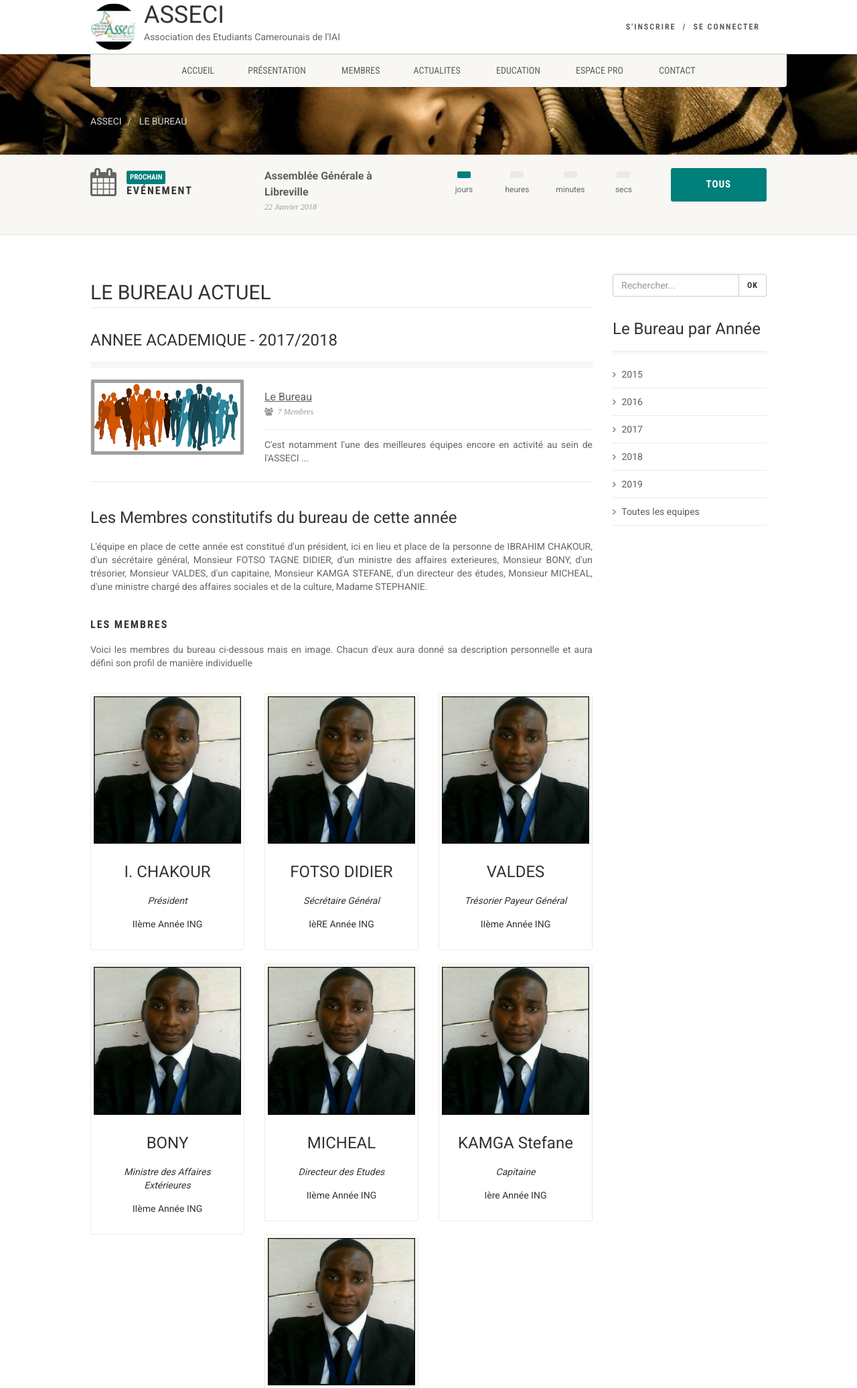
After one commit to yannickaboh/mysite-asseci, a Django app: page /asseci/presentation/le-bureau/ in a window 1280 px wide. The commit adds this page. Shown: the top 2073 px of the page at 67% size. Run offline with Django 3.2, Linux system fonts and the light colour scheme; some libraries are stand-ins or nearby versions; some web fonts are replaced; grey boxes are pictures that could not be loaded.

Commit message:
ajout templates bureau et missions

```diff
--- a/asseci/templates/asseci/base.html
+++ b/asseci/templates/asseci/base.html
@@ -54,8 +54,8 @@
       <div class="container">
         <div class="row">
           <div class="col-md-8 col-sm-9 col-xs-9">
-          <h1 class="logo" style="font-size: 30px;">
-                        <img src="{% static 'asseci/media/72/logo_asseci.png' %}" alt="ASSECI" class="img-circle" />
+          <h1 class="logo">
+                        <img src="{% static 'asseci/media/72/logo_asseci.jpg' %}" alt="ASSECI" class="img-circle">
             ASSECI
                     </h1>
 
@@ -99,8 +99,8 @@
         Présentation
       </a>
       <ul class="dropdown-menu">
-        <li> <a href="#">Notre Mission</a>
-        <li> <a href="#">Le Bureau</a>
+        <li> <a href="{% url 'asseci:missions' %}">Notre Mission</a>
+        <li> <a href="{% url 'asseci:bureau' %}">Le Bureau</a>
       </ul>
     </li>
     <li> <a href="#">Membres</a>
--- /dev/null
+++ b/asseci/templates/asseci/bureau.html
@@ -0,0 +1,206 @@
+
+{% extends 'asseci/base.html' %}
+
+
+{% block title %}LE BUREAU{% endblock %}
+
+{% block vtitle %}LE BUREAU{% endblock %}
+
+
+{% block content %}
+
+{% load staticfiles %}
+
+
+
+  <!-- Start Content -->
+  <div class="main" role="main">
+    <div id="content" class="content full">
+      <div class="container">
+        <div class="row"><div class="col-md-9 contenu">
+
+
+
+
+<header class="single-post-header clearfix">
+
+  <h2 class="post-title">LE BUREAU ACTUEL </h2>
+
+</header>
+<!-- Latest News -->
+  <div class="listing post-listing">
+
+    <header class="listing-header">
+      <h3>ANNEE ACADEMIQUE - 2017/2018</h3>
+    </header>
+
+    <section class="listing-cont">
+      <ul>
+
+        <li class="item post">
+          <div class="row">
+            <div class="col-md-4"> <a href="" class="media-box"> <img src="{% static 'asseci/media/362/staff10.png' %}" alt="" style="background: url(media/372.jpg) no-repeat;background-size: 100%;  background-position: center;" class="img-thumbnail"> </a></div>
+            <div class="col-md-8">
+              <div class="post-title">
+                <h2><a href="">Le Bureau</a></h2>
+                <span class="meta-data"><i class="fa fa-users"></i> 7 Membres</div>
+              <p>C'est notamment l'une des meilleures équipes encore en activité au sein de l'ASSECI ...</p>
+            </div>
+          </div>
+        </li>
+
+
+      </ul>
+    </section>
+  </div>
+<article class="post-content cause-item">
+  <div class="spacer-20"></div>
+<h3>
+  Les Membres constitutifs du bureau de cette année</h3>
+L'équipe en place de cette année est constitué d'un président, ici en lieu et place de la personne de IBRAHIM CHAKOUR, d'un sécrétaire général, Monsieur FOTSO TAGNE DIDIER, d'un ministre des affaires exterieures, Monsieur BONY, d'un trésorier, Monsieur VALDES, d'un capitaine, Monsieur KAMGA STEFANE, d'un directeur des études, Monsieur MICHEAL, d'une ministre chargé des affaires sociales et de la culture, Madame STEPHANIE.<br />
+<br />
+<h4>
+  Les Membres</h4>
+Voici les membres du bureau ci-dessous mais en image. Chacun d'eux aura donné sa description personnelle et aura défini son profil de manière individuelle<br />
+<br />
+<p></p>
+
+
+<div class="row">
+  <div class="col-sm-6 col-md-4">
+    <div class="thumbnail">
+      <img src="{% static 'asseci\media\362\yann.png' %}" alt="ABOH">
+      <div class="caption">
+        <h3 style="text-align: center;">I. CHAKOUR</h3>
+        <p style="text-align: center;"><em>Président</em></p>
+        <p style="text-align: center;">IIème Année ING</p>
+      </div>
+    </div>
+  </div>
+  <div class="col-sm-6 col-md-4">
+    <div class="thumbnail">
+      <img src="{% static 'asseci\media\362\yann.png' %}" alt="ABOH">
+      <div class="caption">
+        <h3 style="text-align: center;">FOTSO DIDIER</h3>
+        <p style="text-align: center;"><em>Sécrétaire Général</em></p>
+        <p style="text-align: center;">IèRE Année ING</p>
+      </div>
+    </div>
+  </div>
+  <div class="col-sm-6 col-md-4">
+    <div class="thumbnail">
+      <img src="{% static 'asseci\media\362\yann.png' %}" alt="ABOH">
+      <div class="caption">
+        <h3 style="text-align: center;">VALDES</h3>
+        <p style="text-align: center;"><em>Trésorier Payeur Général</em></p>
+        <p style="text-align: center;">IIème Année ING</p>
+      </div>
+    </div>
+  </div>
+  <div class="col-sm-6 col-md-4">
+    <div class="thumbnail">
+      <img src="{% static 'asseci\media\362\yann.png' %}" alt="ABOH">
+      <div class="caption">
+        <h3 style="text-align: center;">BONY</h3>
+        <p style="text-align: center;"><em>Ministre des Affaires Extérieures</em></p>
+        <p style="text-align: center;">IIème Année ING</p>
+      </div>
+    </div>
+  </div>
+  <div class="col-sm-6 col-md-4">
+    <div class="thumbnail">
+      <img src="{% static 'asseci\media\362\yann.png' %}" alt="ABOH">
+      <div class="caption">
+        <h3 style="text-align: center;">MICHEAL</h3>
+        <p style="text-align: center;"><em>Directeur des Etudes</em></p>
+        <p style="text-align: center;">IIème Année ING</p>
+      </div>
+    </div>
+  </div>
+  <div class="col-sm-6 col-md-4">
+    <div class="thumbnail">
+      <img src="{% static 'asseci\media\362\yann.png' %}" alt="ABOH">
+      <div class="caption">
+        <h3 style="text-align: center;">KAMGA Stefane</h3>
+        <p style="text-align: center;"><em>Capitaine</em></p>
+        <p style="text-align: center;">Ière Année ING</p>
+      </div>
+    </div>
+  </div>
+  <div class="col-sm-6 col-md-4">
+    <div class="thumbnail">
+      <img src="{% static 'asseci\media\362\yann.png' %}" alt="ABOH">
+      <div class="caption">
+        <h3 style="text-align: center;">STEFANIE</h3>
+        <p style="text-align: center;"><em>Chargé des Affaires Sociales et Culturelles</em></p>
+        <p style="text-align: center;">IIème Année ING</p>
+      </div>
+    </div>
+  </div>
+
+</div>
+
+</article>
+
+
+
+</div>
+          <!-- Start Sidebar -->
+          <div class="col-md-3 sidebar">
+            <div class="widget sidebar-widget search-form-widget">
+  <div class="input-group input-group-lg">
+<form action="http://association-2.kiubi-web.com/recherche/cms/" method="get" style="display: inherit;">
+      <input name="r" type="text" class="form-control"  id="r" placeholder="Rechercher..." />
+      <span class="input-group-btn"><input type="submit" value="Ok" class="submit btn btn-default" title="Lancer la recherche" style="height:34px;" /></span>
+</form>
+</div>
+</div>
+
+
+<div class="widget sidebar-widget">
+
+  <div class="sidebar-widget-title">
+    <h3>Le Bureau par Année</h3>
+  </div>
+
+  <ul>
+
+      <li><a href="blog/index.html" title="Toutes les cat&eacute;gories" class="actif">2015</a></li>
+      <li><a href="blog/index.html" title="Toutes les cat&eacute;gories" class="actif">2016</a></li>
+      <li><a href="blog/index.html" title="Toutes les cat&eacute;gories" class="actif">2017</a></li>
+      <li><a href="blog/index.html" title="Toutes les cat&eacute;gories" class="actif">2018</a></li>
+      <li><a href="blog/index.html" title="Toutes les cat&eacute;gories" class="actif">2019</a></li>
+
+
+      <li><a href="blog/Generale/index.html" title="G&eacute;n&eacute;rale" class="">Toutes les equipes</a></li>
+
+
+  </ul>
+</div>
+
+          </div>
+        </div>
+      </div>
+    </div>
+  </div>
+
+
+
+<!-- Start Featured Gallery -->
+  <div class="featured-gallery">
+    <div class="container">
+      <div class="row">
+        <div class="col-md-3 col-sm-3">
+          <h4>Galerie</h4>
+          <a href="timeline.html" class="btn btn-default btn-lg">Plus</a> </div>
+        <div class="col-md-3 col-sm-3 post format-image"> <a href="{% static 'asseci/media/382/gallery-img6.jpg' %}" class="media-box" data-rel="prettyPhoto[Gallery]"> <img src="{% static 'asseci/media/382/gallery-img6.jpg' %}" alt=""> </a> </div>
+        <div class="col-md-3 col-sm-3 post format-video"> <a href="{% static 'asseci/media/382/gallery-img3.jpg' %}" class="media-box" data-rel="prettyPhoto[Gallery]"> <img src="{% static 'asseci/media/382/gallery-img3.jpg' %}" alt=""> </a> </div>
+        <div class="col-md-3 col-sm-3 post format-image"> <a href="{% static 'asseci/media/382/gallery-img4.jpg' %}" class="media-box" data-rel="prettyPhoto[Gallery]"> <img src="{% static 'asseci/media/382/gallery-img4.jpg' %}" alt=""> </a> </div>
+      </div>
+    </div>
+  </div>
+<!-- End Featured Gallery -->
+
+
+
+  {% endblock %}
--- a/asseci/urls.py
+++ b/asseci/urls.py
@@ -11,5 +11,7 @@ urlpatterns = [
     url(r'^admin/', admin.site.urls),
     url(r'^$', views.accueil, name='accueil'),
     url(r'^presentation/$', views.presentation, name='presentation'),
+    url(r'^presentation/le-bureau/$', views.bureau, name='bureau'),
+    url(r'^presentation/nos-missions/$', views.missions, name='missions'),
 
 ]
--- a/asseci/views.py
+++ b/asseci/views.py
@@ -3,8 +3,18 @@ from django.shortcuts import render
 # Create your views here.
 
 
+# Accueil
 def accueil(request):
     return render(request, 'asseci/accueil.html', {})
 
+# Presentation
 def presentation(request):
     return render(request, 'asseci/presentation.html', {})
+
+# Presentation / Mission
+def missions(request):
+	return render(request, 'asseci/missions.html', {})
+
+# Presentation / Bureau
+def bureau(request):
+	return render(request, 'asseci/bureau.html', {})
```
Also changed, not shown: asseci/templates/asseci/missions.html (added, +151 -0 lines), asseci/templates/asseci/presentation.html (+9 -5 lines), asseci/static/asseci/media/72/logo_asseci.jpg (added).
